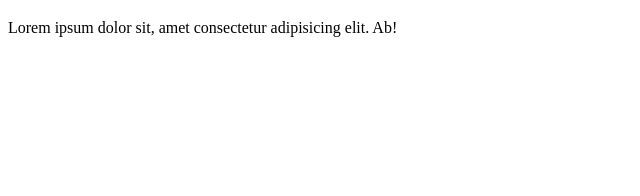
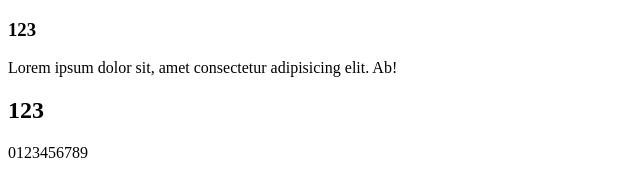
Before and after one commit to SamDing119/0916test, a plain HTML site: page index.html in a window 1280 px wide. Shown: the whole page, without its empty margins (0-640 px from the left). Drawn offline with Linux system fonts and the light colour scheme.

Commit message:
20220923

```diff
--- a/index.html
+++ b/index.html
@@ -10,12 +10,12 @@
     <header></header>
     <article>
         <section>
-            <h1></h1>
+            <h1>123</h1>
         <p>Lorem ipsum dolor sit, amet consectetur adipisicing elit. Ab!</p>
         </section>
         <section>
-            <h1></h1>
-            <p></p>
+            <h2>123</h2>
+            <p>0123456789</p>
         </section>
         <section>
             <h1></h1>
```
